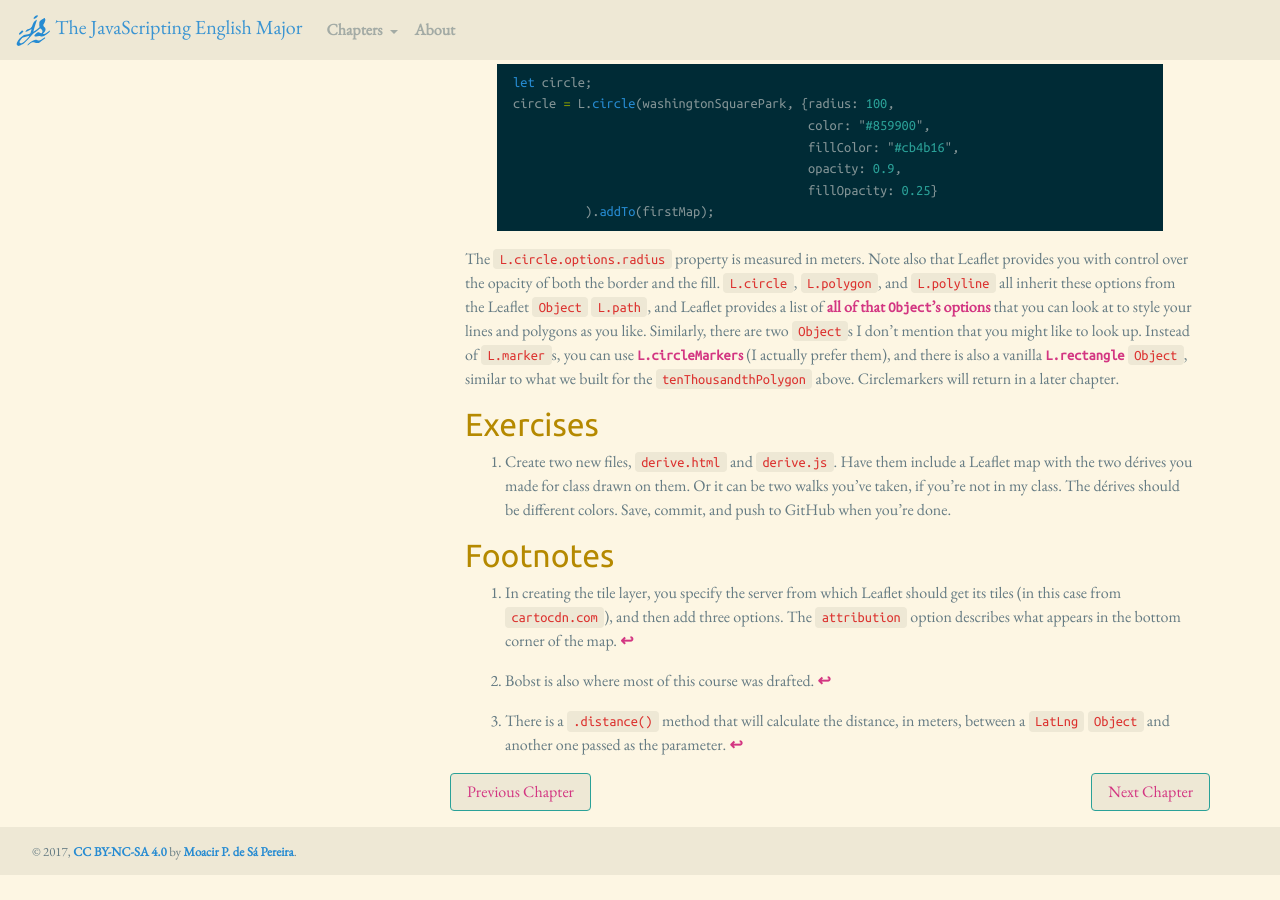
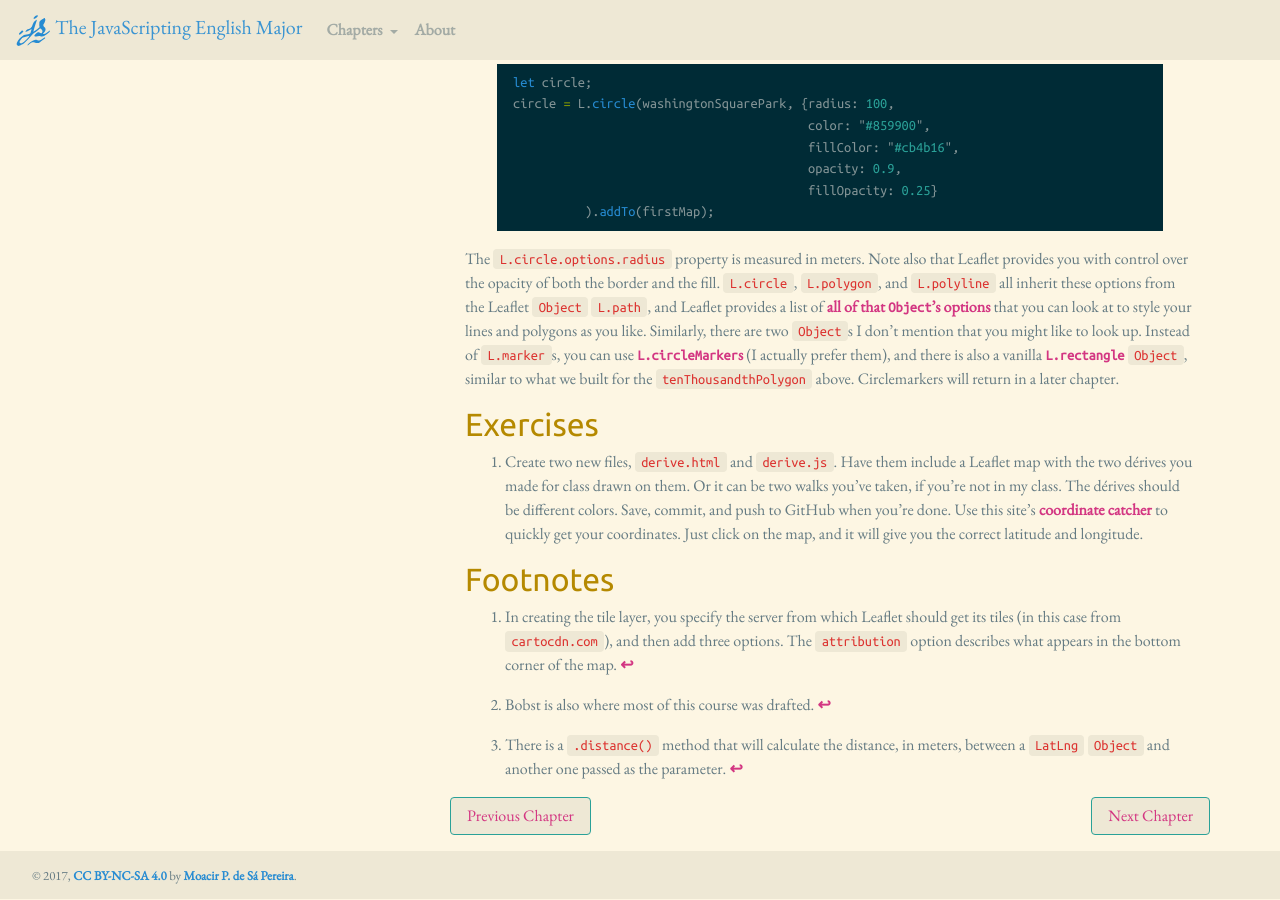
Before and after one commit to muziejus/javascripting-english-major, a Jekyll site: the page built from 10-leaflet.md, in a window 1280 px wide and 900 px high, scrolled down 5446 px. Built offline with Jekyll 4.4.1, drawn with Linux system fonts in a browser that asks for light colours; nearby versions of some CDN libraries; before the commit the page ends 6322 px from its top, so only the background shows below that.

Commit message:
Mention coordinate catcher.

```diff
--- a/10-leaflet.md
+++ b/10-leaflet.md
@@ -366,7 +366,9 @@ will return in a later chapter.
    Leaflet map with the two dérives you made for class drawn on them. Or it
    can be two walks you’ve taken, if you’re not in my class. The dérives
    should be different colors. Save, commit, and push to GitHub when you’re
-   done.
+   done. Use this site’s [coordinate catcher](/coordinates.html) to quickly
+   get your coordinates. Just click on the map, and it will give you the
+   correct latitude and longitude.
 
 </section>
 
```
